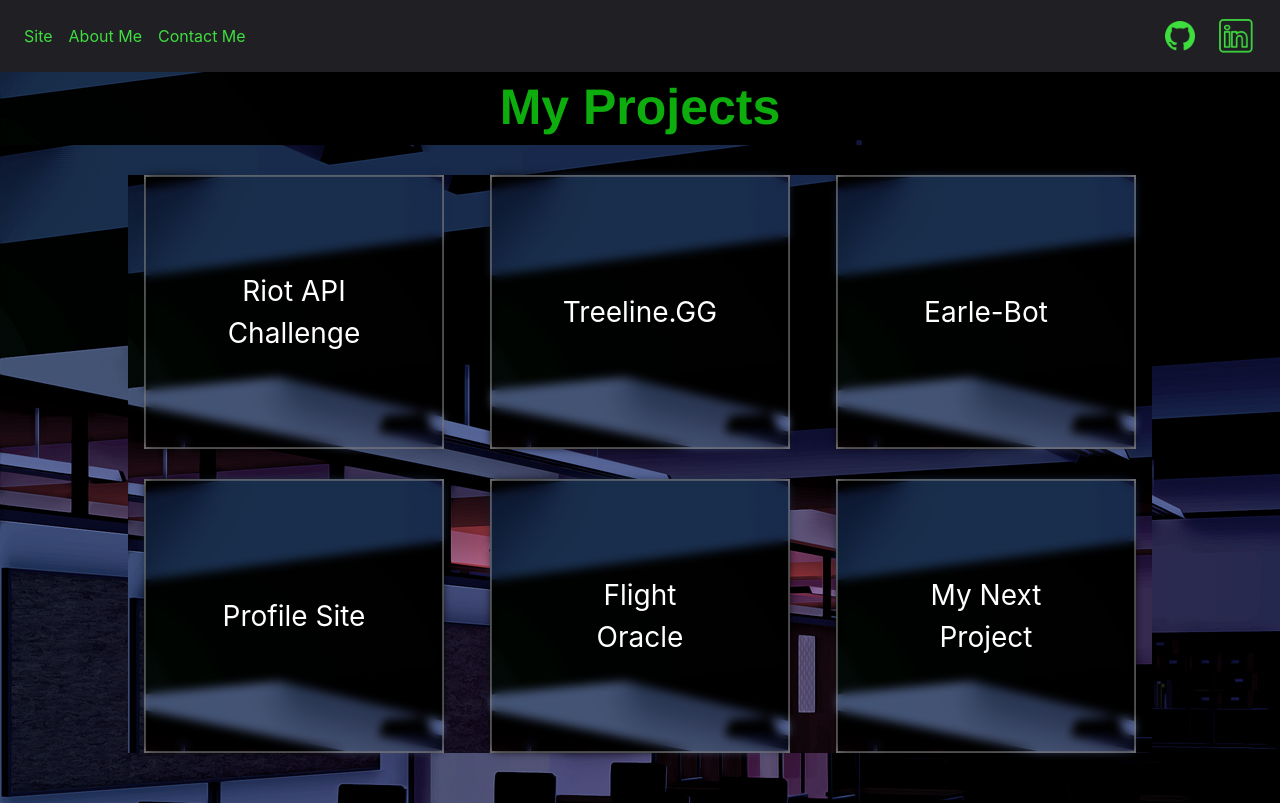
After one commit to Earleking/Profile-Site, a Flask app: page /projects in a window 1280 px wide. The commit adds this page. Run offline with Flask 2, Linux system fonts and the light colour scheme; parts of the project's set-up code (start-up, migrations or seed data) failed here and were passed over; some libraries are stand-ins or nearby versions.

Commit message:
new projects page

```diff
--- a/application.py
+++ b/application.py
@@ -1,9 +1,10 @@
 from flask import Flask
-
 
 def create_app():
     app = Flask(__name__, static_url_path='/static')
-    app.config.from_pyfile('config.py')
+    app.config.from_pyfile('instance/config.py')
+    configure_extenstions(app)
+
     configure_blueprints(app)
     return app
 
@@ -11,6 +12,13 @@ def configure_blueprints(app):
     from views.views import main
     app.register_blueprint(main)
 
+def configure_extenstions(app):
+    import sendgrid
+    from sendgrid.helpers.mail import Mail
+    from extensions import sg
+    import extensions
+    extensions.sg = sendgrid.SendGridAPIClient(apikey=app.config['SENDGRID_KEY'])
+
 application = create_app()
 
 if(__name__ == '__main__'):
--- /dev/null
+++ b/extensions.py
@@ -0,0 +1 @@
+sg = ""
--- /dev/null
+++ b/requirements.txt
@@ -0,0 +1,6 @@
+click==6.7
+Flask==1.0.2
+itsdangerous==0.24
+Jinja2==2.10
+MarkupSafe==1.0
+Werkzeug==0.14.1
--- /dev/null
+++ b/static/css/projectsStyle.css
@@ -0,0 +1,178 @@
+    /* .background {
+        background-image: url('/static/images/img3.jpg');
+        background-attachment: fixed;
+        position: absolute;
+        height: 100vh;
+        width: 100vw;
+    } */
+.main {
+    background: url('/static/images/dark-classroom.jpg');
+    height: 100vh;
+}
+
+.page-title {
+    color: rgb(13, 173, 13);
+    text-align: center;
+    font-family: 'Franklin Gothic Medium', 'Arial Narrow', Arial, sans-serif;
+    font-weight: bold;
+    /* font-style: italic; */
+}
+
+.grid-container {
+    left: 0;
+    right: 0;
+    position: relative;
+    width: 100%;
+    padding-left: 10%;
+    padding-right: 10%;
+    padding-top: 30px;
+    padding-bottom: 50px;
+    background: inherit;
+    background-attachment: fixed;
+}
+
+.project-display-container {
+    display: grid;
+    position: relative;
+    grid-template-columns: repeat(auto-fill, 300px);
+    column-gap: 30px;
+    row-gap: 30px;
+    justify-content: space-evenly;
+    background: inherit;
+    background-attachment: fixed;
+}
+
+.project-display {
+    width: 100%;
+    padding-bottom: 90%;
+    position: relative;
+    border: grey 2px solid;
+    transition: 0.75s;
+    background: inherit;
+    background-attachment: fixed;
+    /* padding: auto;
+    background-color: black; */
+
+}
+
+.project-display:hover {
+    box-shadow: 0 0 10px white;
+    cursor: pointer;
+}
+
+.project-glass {
+    position: absolute;
+    height: 100%;
+    width: 100%;
+    background: inherit;
+    filter: blur(5px);
+
+}
+
+.project-text {
+    position: absolute;
+    color: white;
+    text-align: center;
+    top: 50%;
+    left: 50%;
+    transform: translateY(-50%) translateX(-50%);
+}
+
+.project-overlay {
+    /* visibility: hidden; */
+    /* width: 150px; */
+    /* height: 150px; */
+    padding: 20px;
+    background-color: rgb(70, 71, 70, .85);
+    border-radius: 15px;
+    color: white;
+    width: 80%;
+    position: fixed;
+    left: 10%;
+    /* top: 15%; */
+    top: 100vh;
+    text-align: center;
+    opacity: 0;
+    max-height: 75vh;
+    overflow: auto;
+    display: grid;
+    grid-template-areas: 'title title title' 't-Title d-Title d-Title' 'techs descrip descript';
+    column-gap: 10px;
+}
+
+.show-overlay {
+    /* visibility: visible; */
+    top: 25%;
+    opacity: 1;
+    -webkit-animation: fadein 1s;
+    animation: fadein 1s;
+}
+
+.hide-overlay {
+    top: 100vh;
+    -webkit-animation: fadeout 1s;
+    animation: fadeout 1s;
+}
+
+@-webkit-keyframes fadein {
+    from {
+        top: 100vh;
+        opacity: 0;
+    }
+    to {
+        opacity: 1;
+        top: 25%;
+    }
+}
+
+@-webkit-keyframes fadeout {
+    from {
+        top: 25%;
+        opacity: 1;
+    }
+    to {
+        opacity: 0;
+        top: 100vh;
+    }
+}
+
+.project-title {
+    width: 100%;
+    grid-area: title;
+}
+
+.project-tech-title {
+    grid-area: t-Title;
+}
+
+.project-tech-list {
+    grid-area: techs;
+    display: grid;
+    grid-template-columns: repeat(auto-fit, 100px);
+    justify-content: space-evenly;
+}
+
+.project-description-title {
+    grid-area: d-Title;
+}
+
+.project-description {
+    grid-area: descrip;
+    border-left: 1px solid black;
+    padding: 10px;
+}
+
+.close-button {
+    position: absolute;
+}
+
+.close-button:hover {
+    cursor: pointer;
+}
+
+
+@media (max-width: 700px)  {
+    .project-overlay {
+        grid-template-areas: 'title title title' 't-Title t-Title t-Title' 'techs techs techs' 'd-Title d-Title d-Title' 'descrip descrip descrip';
+    }
+}
--- a/static/css/templateStyle.css
+++ b/static/css/templateStyle.css
@@ -3,7 +3,8 @@ body {
     background-color: #595d5d;
 }
 .navbar-custom {
-    background-color: #424444;
+    /* background-color: #424444; */
+    background-color: rgb(32, 31, 36);
     position: fixed;
     width: 100%;
     z-index: 2;
@@ -41,7 +42,7 @@ body {
 
 @media (min-width: 576px) {
     .main {
-        padding-top: 55px;
+        padding-top: 70px;
     }
 }
 @media (max-width: 575px) {
@@ -62,19 +63,19 @@ body {
         font-size: 34px;
     }
     .text-custom-1 {
+        font-size: 30px;
+    }
+    .text-custom-2 {
         font-size: 28px;
     }
-    .text-custom-2 {
+    .text-custom-3 {
+        font-size: 26px;
+    }
+    .text-custom-4 {
         font-size: 24px;
     }
-    .text-custom-3 {
+    .text-custom-5 {
         font-size: 18px;
-    }
-    .text-custom-4 {
-        font-size: 16px;
-    }
-    .text-custom-5 {
-        font-size: 14px;
     }
 }
 
--- /dev/null
+++ b/static/js/projects.js
@@ -0,0 +1,27 @@
+var curProject = 0;
+function fadeIn(newProj) {
+    var project;
+    if (curProject != 0) {
+        // set it to 0
+        project = document.getElementById('project-' + curProject);
+        project.classList.remove('show-overlay');
+        project.classList.add('hide-overlay');
+        curProject = 0;
+        // return;
+    }
+    try {
+        project.classList.remove('hide-overlay');
+    } catch (error) {
+
+    }
+    project = document.getElementById('project-' + newProj);
+    project.classList.add("show-overlay");
+    curProject = newProj;
+}
+
+function fadeOut() {
+    project = document.getElementById('project-' + curProject);
+    project.classList.remove('show-overlay');
+    project.classList.add("hide-overlay");
+    curProject = newProj;
+}
--- a/templates/aboutMe.html
+++ b/templates/aboutMe.html
@@ -9,7 +9,7 @@
 
 {% block bodyblock %}
 
-<div class="parallax-img" style="background-image: url(/static/images/img4.jpg); height: 100vh;">
+<div class="parallax-img" style="background-image: url(/static/images/img4.jpg); min-height: 100vh;">
     <div class="side-blur" style="left: 0;">
 
     </div>
@@ -19,6 +19,7 @@
     <div class="profile-section">
         <div class="image-area">
             <!-- Profile Image -->
+            <img src="/static/images/profile.jpg" class="profile-image">
         </div>
         <div class="text-field text-custom-2">
             <!-- Text about me -->
@@ -180,6 +181,7 @@
             projects that I have done. Some of them are solo while others are with one or more people. Clicking on any of
             the project titles will take you to the github page for them if it is available.
         </div>
+        <hr style="background-color: white;">
         <div class="project-entries">
             <div class="project-container-1">
                 <div class="project-title header-custom-3">
--- /dev/null
+++ b/templates/projects.html
@@ -0,0 +1,99 @@
+<link rel="stylesheet" href="/static/css/projectsStyle.css">
+
+{% if inital_page is defined %}
+    {% extends "template.html" %}
+{% endif %}
+
+{% block bodyblock %}
+<div class="page-title header-custom-1">
+    My Projects
+</div>
+<!-- <div class="background"> -->
+<div class="grid-container">
+    <div class="project-display-container">
+        <div class="project-display" onclick="fadeIn(1)">
+            <div class="project-glass">
+
+            </div>
+
+            <div class="project-text text-custom-2">
+                Riot API Challenge
+            </div>
+
+        </div>
+        <div class="project-display" onclick="fadeIn(2)">
+            <div class="project-glass">
+
+            </div>
+            <div class="project-text text-custom-2">
+                Treeline.GG
+            </div>
+        </div>
+        <div class="project-display" onclick="fadeIn(3)">
+            <div class="project-glass">
+
+            </div>
+            <div class="project-text text-custom-2">
+                Earle-Bot
+            </div>
+        </div>
+        <div class="project-display" onclick="fadeIn(4)">
+            <div class="project-glass">
+
+            </div>
+            <div class="project-text text-custom-2">
+                Profile Site
+            </div>
+        </div>
+        <div class="project-display" onclick="fadeIn(5)">
+            <div class="project-glass">
+
+            </div>
+            <div class="project-text text-custom-2">
+                Flight Oracle
+            </div>
+        </div>
+        <div class="project-display" onclick="fadeIn(6)">
+            <div class="project-glass">
+
+            </div>
+            <div class="project-text text-custom-2">
+                My Next Project
+            </div>
+        </div>
+    </div>
+</div>
+<!-- </div> -->
+
+<div class="project-overlay" id="project-1">
+    <div class="close-button" onclick="fadeOut()">
+        click me to close
+    </div>
+    <div class="project-title header-custom-2">
+        Riot Games' API Challenge
+    </div>
+    <div class="project-tech-title text-custom-1">
+        Technologies Used
+    </div>
+    <div class="project-tech-list text-custom-3">
+        <div>NodeJS</div>
+        <div>HTML</div>
+        <div>CSS</div>
+        <div>Javascript</div>
+        <div>MySQL</div>
+        <div>Heroku</div>
+    </div>
+    <div class="project-description-title text-custom-1">
+        Description
+    </div>
+    <div class="project-description text-custom-3">
+            This project was done at the end of 2017 for the Riot Games API Challenge. The challenge was to create
+            a tool that would help introduce new players to some of the newer features in the game using Riot Games'
+            API. Me and my partner created a two-part website. The first part was to analyze top players games and how
+            they used these new features. We then used this data to help newer players find more optimal uses of these
+            features. The other part was a more in-dept teaching section where we detailed what these new features do
+            and the strategy behind when and why they are good. My group finished second in our category.
+    </div>
+</div>
+<script src="/static/js/projects.js"></script>
+{% endblock %}
--- a/views/views.py
+++ b/views/views.py
@@ -1,4 +1,6 @@
-from flask import views, Blueprint, render_template, redirect, url_for, request
+from flask import views, Blueprint, render_template, redirect, url_for, request, flash
+from extensions import sg
+from sendgrid.helpers.mail import Mail, Email, Content
 
 main = Blueprint('view', __name__, url_prefix='/')
 
@@ -28,3 +30,26 @@ def contact():
     if request.method == 'POST':
         return render_template('contactMe.html', title='Contact Me')
     return render_template('contactMe.html', title='Contact Me', inital_page=True)
+
+@main.route('projects')
+def projects():
+    if request.method == 'POST':
+        return render_template('projects.html', title='Projects')
+    return render_template('projects.html', title='Projects', inital_page=True)
+
+@main.route('submitEmail', methods=['POST'])
+def send_email():
+    '''
+    Sends me an email
+    '''
+    to_email = Email('arek.fielding@gmail.com')
+    f_email = 'profile-site@afielding.com'
+    if request.form['email']:
+        f_email = request.form['email']
+    from_email = Email(f_email)
+    subject = "Someone contacted you"
+    content = Content('text/plain', str(request.form['text']) + ' \n \n ' + str(request.form['name']))
+    mail = Mail(from_email, subject, to_email, content)
+    response = sg.client.mail.send.post(request_body=mail.get())
+    flash("Email was sent")
+    return redirect(url_for('view.contact'))
```
Also changed, not shown: static/css/aboutMeStyle.css (+40 -5 lines), static/css/contactMeStyle.css (+79 -4 lines), templates/contactMe.html (+42 -1 lines), config.py (deleted), static/images/dark-classroom.jpg (added), static/images/profile.jpg (added), 1 other file.
